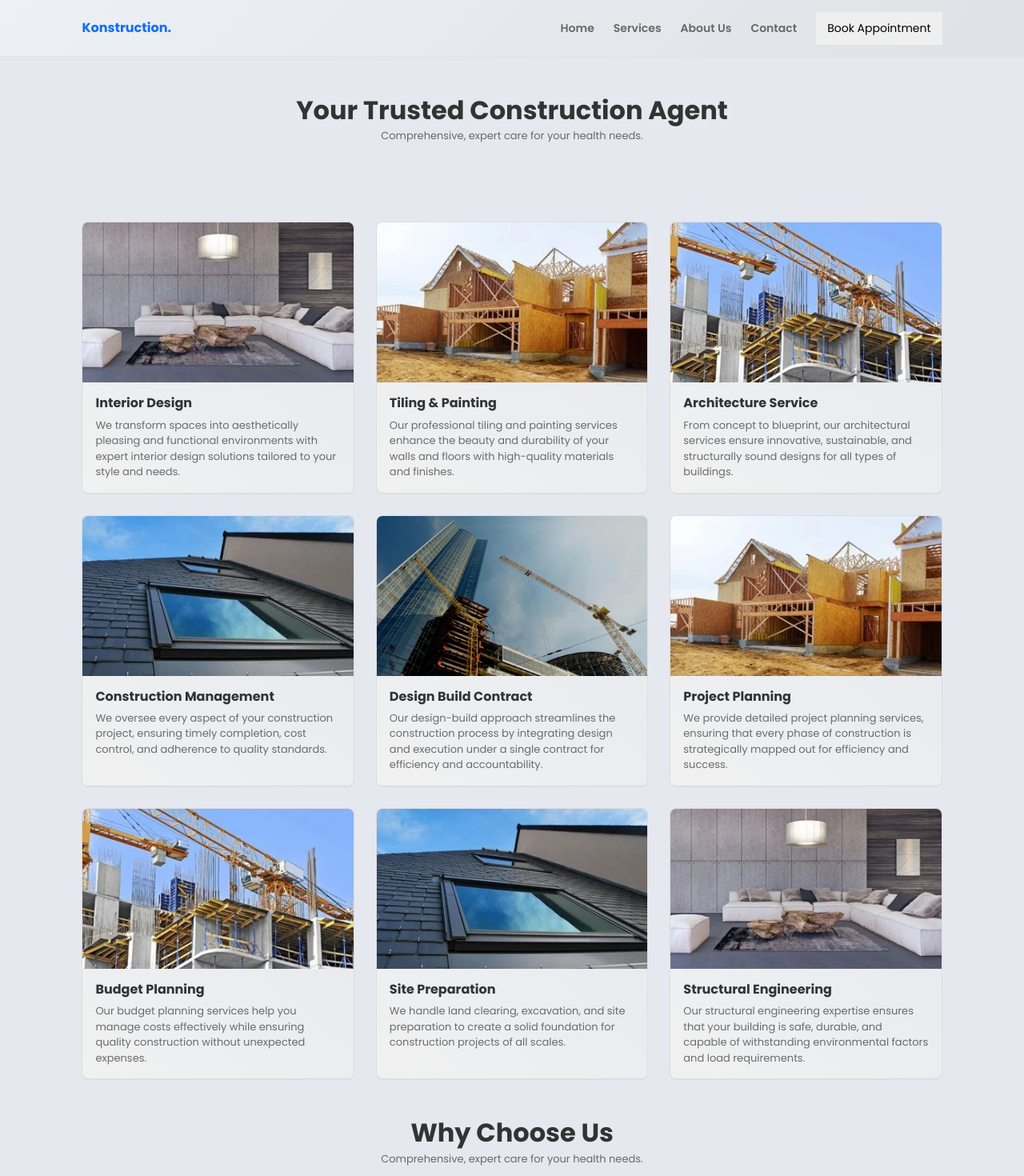
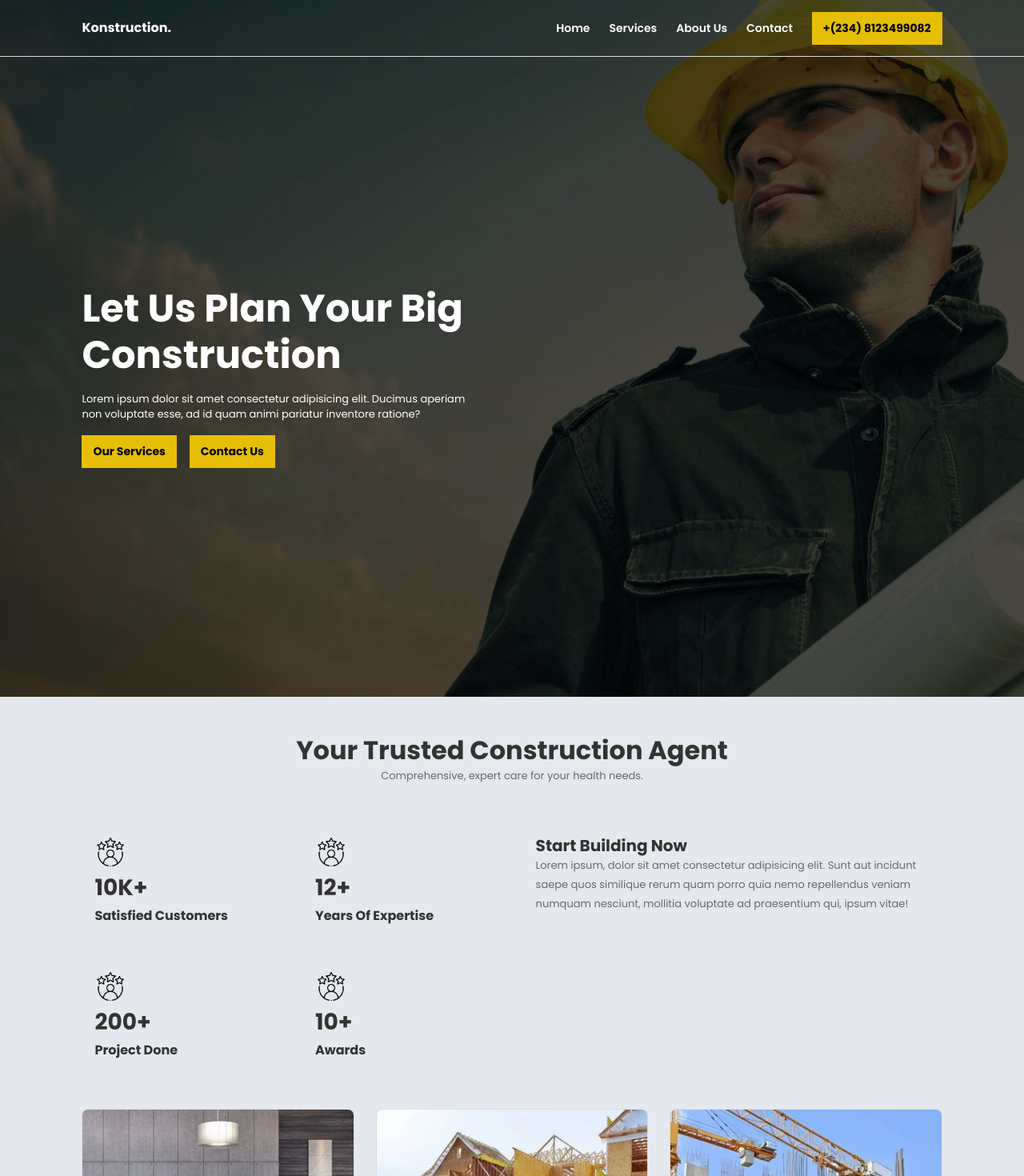
Before and after one commit to Olawoyin1/Construction-Website, a React (Create React App) app: page / in a window 1280 px wide. Shown: the top 1470 px of the page at 80% size. Built offline with nearby package versions, Linux system fonts and the light colour scheme.

Commit message:
Hero section done

```diff
--- a/src/App.css
+++ b/src/App.css
@@ -56,6 +56,11 @@ button{
   padding: 10px 14px;
 }
 
+.main-btn{
+  background-color: #e7be06;
+  font-weight: bold;
+}
+
 
 .muted{
   opacity: 0.7;
@@ -88,6 +93,28 @@ p{
 }
 
 
+/* =====HERO STYLES======== */
+#hero{
+  background-image: url('../public/Images/slider-bg-2.jpg');
+  min-height: 100vh;
+  background-position: center;
+  background-size: cover;
+  background-attachment: fixed;
+  background-color: #1f1f1f77;
+  background-blend-mode: multiply;
+
+}
+
+
+.hero-text {
+  max-width: 490px;
+  height: 100vh;
+}
+
+
+.hero-text h1{
+  font-size: 3rem;
+}
 
 
 /* =======SERVICES STYLES========= */
@@ -128,14 +155,15 @@ p{
   height: 70px;
 }
 
-.main-navbar{
-  background: linear-gradient(135deg, #EDF0F4, #DEE1E5);
+.main-navbar .nav-link{
+  /* background: linear-gradient(135deg, #EDF0F4, #DEE1E5); */
+  color: #ffffff !important;
 }
 
 
 .main-navbar .nav-link{
   font-weight: 600;
-  opacity: 0.7 !important;
+  /* opacity: 0.7 !important; */
 }
 
 
@@ -158,17 +186,6 @@ p{
 
 
 /* ======FAQ STYLES ======= */
-/* .answer{
-  background-color: #f9f9f9;
-}
-
-.question{
-  background-color: #495458;
-}
-
-.faqq{
-  overflow: hidden !important;
-} */
 
 
 .faq-q{
@@ -271,10 +288,29 @@ p{
   /* color: red; */
 }
 
+
+/* =======tRUSTED STYLES======= */
+.trusted-grid{
+  display: grid;
+  grid-template-columns: 1fr 1fr;
+  grid-gap: 1.7rem !important;
+}
+.trusted-grid2{
+  display: grid;
+  grid-template-columns: 1fr 1fr;
+  grid-gap: 1.7rem !important;
+}
+
+
+
+
+
+
 @media (max-width: 768px) {
   .grid1{
     grid-template-columns: 1fr 1fr;
   }
+
 
   .grid-card:nth-child(2){
     border-right: none;
@@ -305,6 +341,24 @@ p{
     grid-gap: 3rem;
 
   }
+
+  .trusted-grid{
+    grid-template-columns: 1fr;
+  }
+
+
+  #hero{
+    min-height: 70vh !important;
+    background-image: url('../public/Images/counter-bg.jpg');
+    background-size: cover;
+    background-position: center;
+  }
+
+  .hero-text{
+    min-height: 40vh !important;
+
+  }
+
 }
 
 
@@ -317,6 +371,12 @@ p{
   .grid-card{
     border: none !important;
   }
+
+
+  .trusted-grid2{
+    grid-gap: 0.8rem !important;
+  }
+
 }
 
 @media (max-width: 576px) {
@@ -325,4 +385,8 @@ p{
     grid-template-columns: 1fr ;
     gap: 1.7rem;
   }
+
+  .hero-text h1{
+    font-size: 2rem;
+  }
 }
--- /dev/null
+++ b/src/Components/Hero.jsx
@@ -0,0 +1,22 @@
+import React from 'react'
+import Navbar from './Navbar'
+
+const Hero = () => {
+  return (
+    <div id='hero'>
+        <Navbar />
+        <div className="container2">
+            <div className="hero-text d-flex flex-column justify-content-center gap-3">
+                <h1 className='fw-bolder text-white'>Let Us Plan Your Big <span>Construction</span></h1>
+                <small className="text-white">Lorem ipsum dolor sit amet consectetur adipisicing elit. Ducimus aperiam non voluptate esse, ad id quam animi pariatur inventore ratione?</small>
+                <div className="actions d-flex gap-3">
+                    <button className="main-btn">Our Services</button>
+                    <button className="main-btn">Contact Us</button>
+                </div>
+            </div>
+        </div>
+    </div>
+  )
+}
+
+export default Hero
--- a/src/Components/Navbar.jsx
+++ b/src/Components/Navbar.jsx
@@ -1,21 +1,23 @@
-import React from 'react'
+import React, { useState } from 'react'
 import { Link } from 'react-router-dom'
 
 const Navbar = () => {
+
+    const [color, setColor] = useState(true)
   return (
     <div className='main-navbar border-bottom'>
         <div className="container2">
             <nav className='d-flex header align-items-center justify-content-between'>
-                <Link to="/"><h4 className="navbar-brand fw-bolder">Konstruction.</h4></Link>
+                <Link to="/"><h4 className="navbar-brand text-white fw-bolder">Konstruction.</h4></Link>
 
                 <ul className="p-0 d-none d-md-flex gap-4 align-items-center">
-                    <li><Link className='nav-link' to="/">Home</Link></li>
-                    <li><Link className='nav-link' to="/services">Services</Link></li>
-                    <li><Link className='nav-link' to="/about">About Us</Link></li>
-                    <li><Link className='nav-link' to="/appointment">Contact</Link></li>
-                    <Link to='/appointment'>
-                        <button className='main-btn'><span>Book Appointment</span></button>
-                    </Link>
+                    <li><Link className='nav-link' onClick={()=>setColor(true)} to="/">Home</Link></li>
+                    <li><Link className='nav-link' onClick={()=>setColor(false)} to="/services">Services</Link></li>
+                    <li><Link className='nav-link' onClick={()=>setColor(false)} to="/about">About Us</Link></li>
+                    <li><Link className='nav-link' onClick={()=>setColor(false)} to="/appointment">Contact</Link></li>
+
+                    <button className='main-btn'>+(234) 8123499082</button>
+
                 </ul>
 
             </nav>
--- a/src/Components/SharedLayout.jsx
+++ b/src/Components/SharedLayout.jsx
@@ -6,7 +6,7 @@ import Footer from "../Components/Footer";
 const RootLayout = () => {
   return (
     <div>
-      <Navbar />
+      {/* <Navbar /> */}
       <div>
         <Outlet />
       </div>
--- a/src/Components/Trusted.jsx
+++ b/src/Components/Trusted.jsx
@@ -2,15 +2,38 @@ import React from 'react'
 
 const Trusted = () => {
   return (
-    <div>
-        <div className="cntainer2">
+    <div className=''>
+        <div className="container2">
             <div className="faq-header text-center my-5">
                 <h2 className='fw-bolder'>Your Trusted Construction Agent</h2>
                 <small className="muted">Comprehensive, expert care for your health needs.</small>
             </div>
-            <div className="grid4">
-                <div className="grid4">
-                    <div className="trusted-cards"></div>
+            <div className="trusted-grid my-3">
+                <div className="trusted-grid2">
+                    <div className="trusted-cards p-3 d-flex flex-column gap-2">
+                        <img src="../../Images/review.png" className='why-image' alt="" />
+                        <h3 className='fw-bolder'>10K+</h3>
+                        <h6 className='fw-bold'>Satisfied Customers</h6>
+                    </div>
+                    <div className="trusted-cards p-3 d-flex flex-column gap-2">
+                        <img src="../../Images/review.png" className='why-image' alt="" />
+                        <h3 className='fw-bolder'>12+</h3>
+                        <h6 className='fw-bold'>Years Of Expertise</h6>
+                    </div>
+                    <div className="trusted-cards p-3 d-flex flex-column gap-2">
+                        <img src="../../Images/review.png" className='why-image' alt="" />
+                        <h3 className='fw-bolder'>200+</h3>
+                        <h6 className='fw-bold'>Project Done</h6>
+                    </div>
+                    <div className="trusted-cards p-3 d-flex flex-column gap-2">
+                        <img src="../../Images/review.png" className='why-image' alt="" />
+                        <h3 className='fw-bolder'>10+</h3>
+                        <h6 className='fw-bold'>Awards</h6>
+                    </div>
+                </div>
+                <div className="trusted p-3">
+                    <h5 className='fw-bold'>Start Building Now</h5>
+                    <small className="muted">Lorem ipsum, dolor sit amet consectetur adipisicing elit. Sunt aut incidunt saepe quos similique rerum quam porro quia nemo repellendus veniam numquam nesciunt, mollitia voluptate ad praesentium qui, ipsum vitae!</small>
                 </div>
             </div>
         </div>
--- a/src/Components/WhyUs.jsx
+++ b/src/Components/WhyUs.jsx
@@ -125,7 +125,7 @@ const WhyUs = () => {
 
   return (
     <div className="container2">
-      <div className="faq-header text-center my-5">
+      <div className="faq-header my-5">
         <h2 className="fw-bolder">Why Choose Us</h2>
         <small className="muted">
           Comprehensive, expert care for your health needs.
--- a/src/Pages/Home.jsx
+++ b/src/Pages/Home.jsx
@@ -4,10 +4,12 @@ import Card from '../Components/Card'
 import FAQ from '../Components/FAQ'
 import ServiceCard from '../Components/ServiceCard'
 import Trusted from '../Components/Trusted'
+import Hero from '../Components/Hero'
 
 const Home = () => {
   return (
     <div>
+        <Hero />
         <Trusted />
         <ServiceCard />
         <WhyUs />
--- a/src/Pages/Services.jsx
+++ b/src/Pages/Services.jsx
@@ -1,9 +1,11 @@
 import React from 'react'
 import ServiceCard from '../Components/ServiceCard'
+import Navbar from '../Components/Navbar'
 
 const Services = () => {
   return (
     <div>
+        <Navbar />
         <div className="faq-header text-center my-5">
             <h2 className='fw-bolder'>We Provide Demanding Services</h2>
             <small className="muted">Comprehensive, expert care for your health needs.</small>
```
